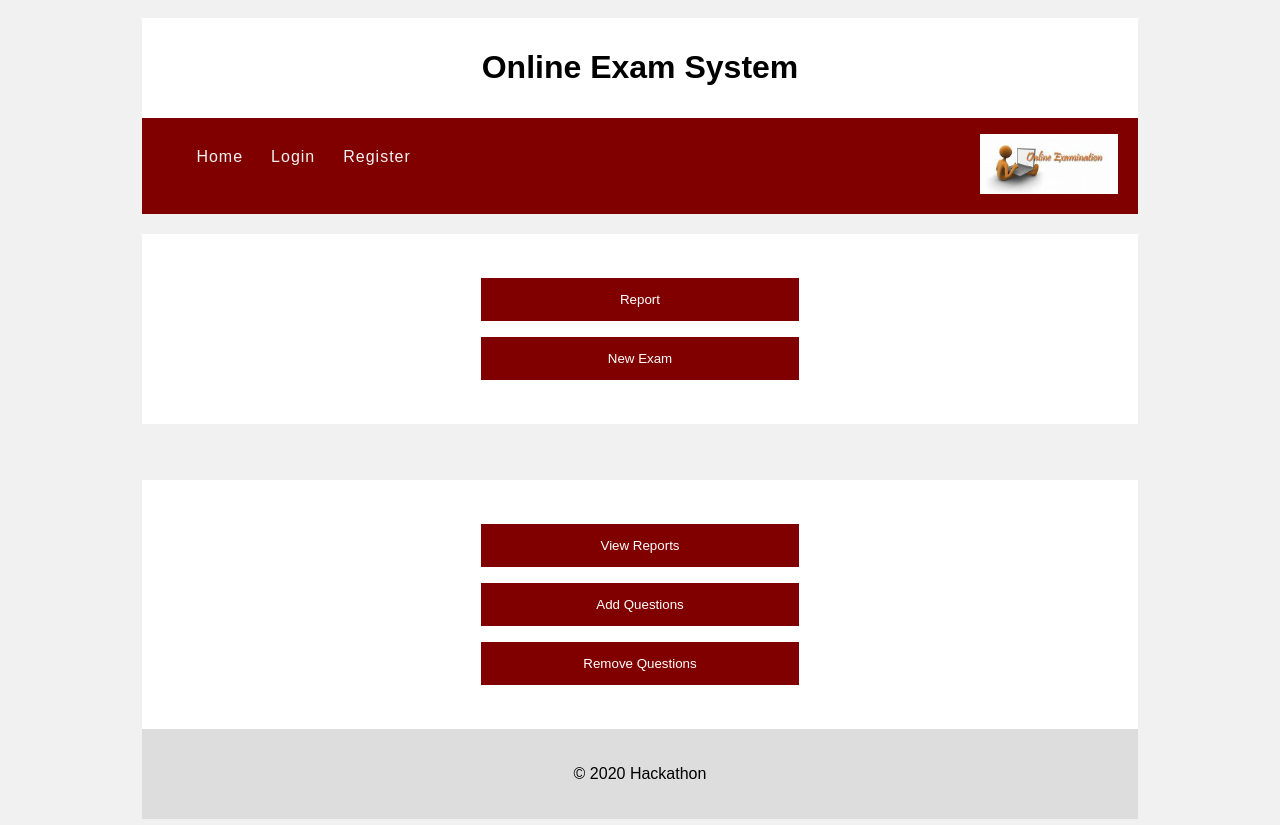
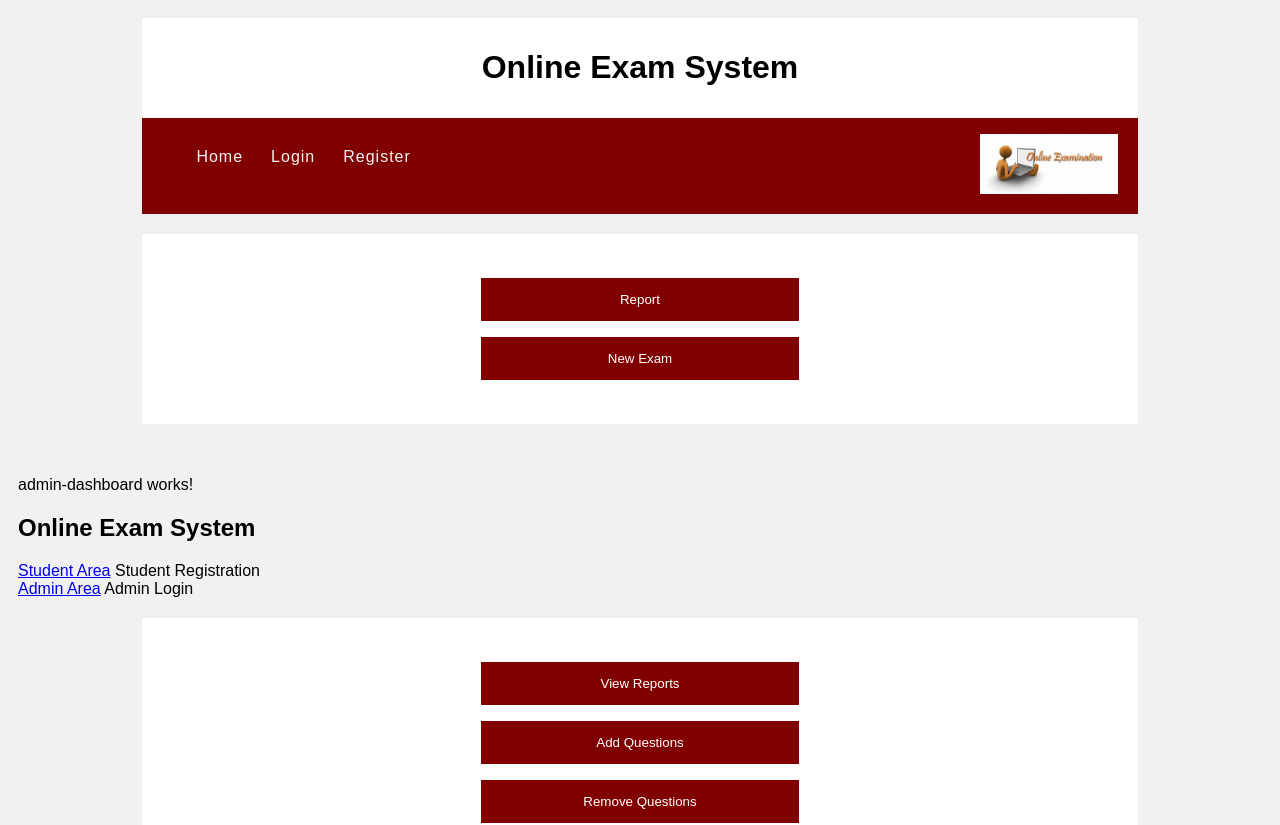
Before and after one commit to madhavi1209/angular-online-exam, an Angular app: page /admin-dashboard in a window 1280 px wide. Shown: the top 825 px of the page. Built offline with nearby package versions, Linux system fonts and the light colour scheme.

Commit message:
Commit to pull

```diff
--- a/src/app/admin-dashboard/admin-dashboard.component.html
+++ b/src/app/admin-dashboard/admin-dashboard.component.html
@@ -1,9 +1,9 @@
-<!-- <p>admin-dashboard works!</p>
+<p>admin-dashboard works!</p>
 <div id="form">
   <h2>Online Exam System</h2>
   <a routerLink="/register">Student Area</a> Student Registration<br>
   <a routerLink="/login">Admin Area</a> Admin Login<br>
-</div> -->
+</div>
 <div class="row">
   <div class="main">
     <div class="card">
```
